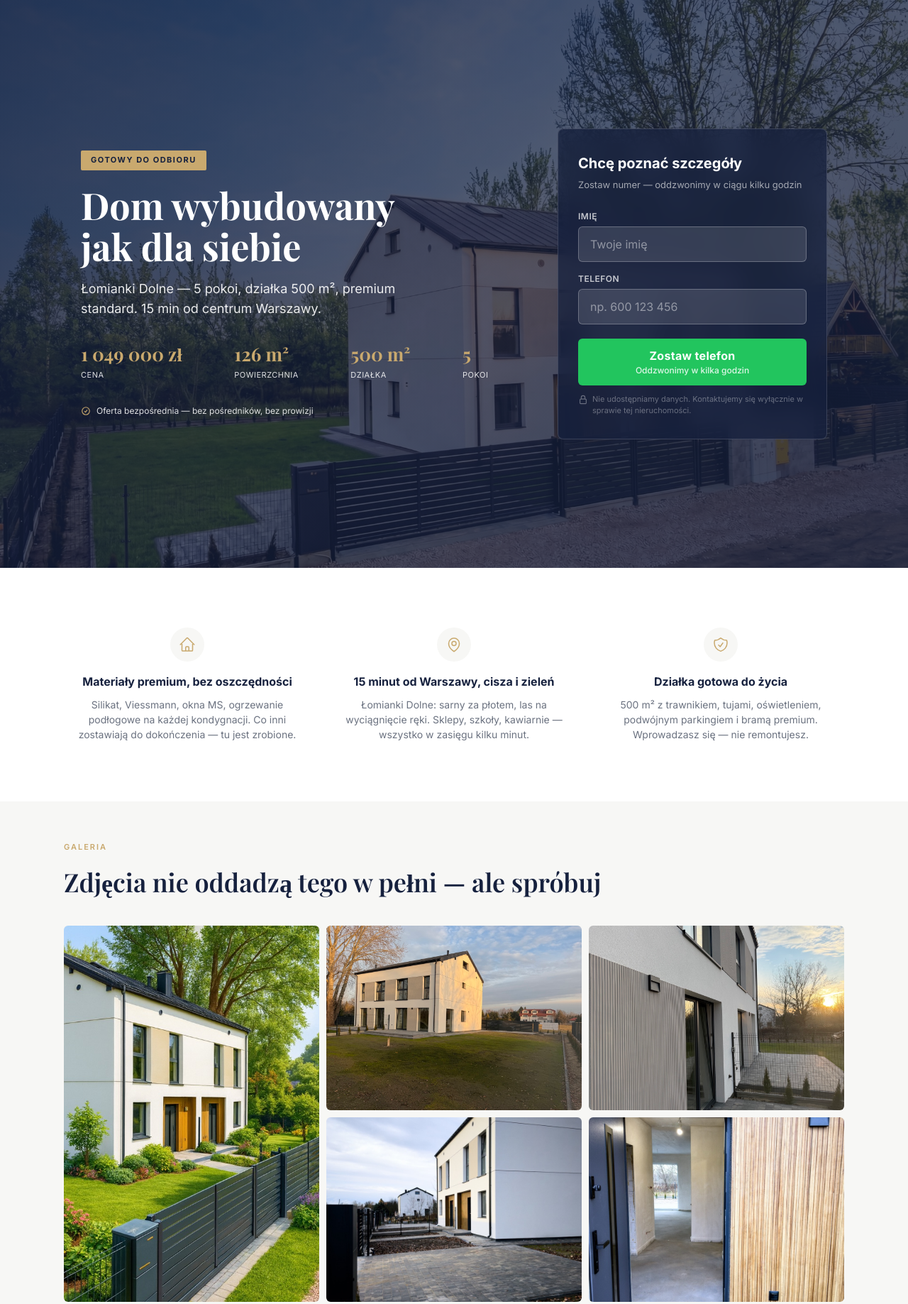
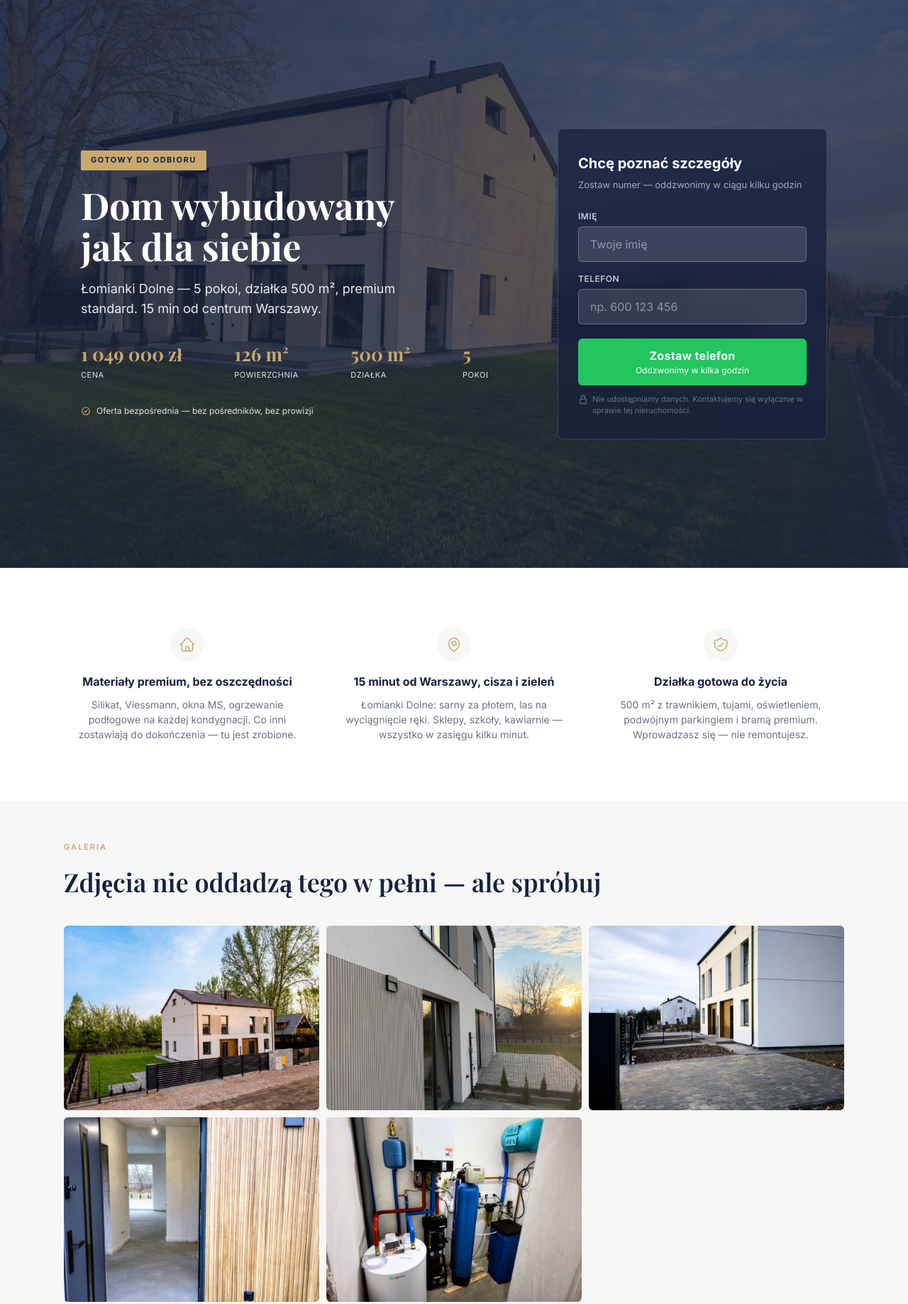
Before and after one commit to bartgryszko/brzegowa-landing, a website: page index.html in a window 1280 px wide. Shown: the top 1837 px of the page at 71% size. Drawn offline with nearby package versions, Linux system fonts and the light colour scheme.

Commit message:
Update photos: use garden view as hero, clean up unused images
- Set v_1 (garden.jpg) as hero/cover image
- Add boiler room photo to gallery
- Remove unused viz and back images
- Add .gitignore

```diff
--- a/index.html
+++ b/index.html
@@ -7,9 +7,9 @@
   <meta name="description" content="Wyjątkowy dom 126 m² w Łomiankach Dolnych. Premium standard, działka 500 m², blisko Warszawy.">
   <meta property="og:title" content="Dom w Łomiankach — wybudowany jak dla siebie">
   <meta property="og:description" content="126 m², działka 500 m², premium standard. Łomianki Dolne, 15 min od Warszawy.">
-  <meta property="og:image" content="/images/hero.jpg">
+  <meta property="og:image" content="/images/garden.jpg">
   <meta property="og:type" content="website">
-  <link rel="preload" as="image" href="images/hero.jpg">
+  <link rel="preload" as="image" href="images/garden.jpg">
   <link rel="preconnect" href="https://fonts.googleapis.com">
   <link rel="preconnect" href="https://fonts.gstatic.com" crossorigin>
   <link href="https://fonts.googleapis.com/css2?family=Inter:wght@400;500;600;700&family=Playfair+Display:wght@600;700&display=swap" rel="stylesheet">
@@ -92,7 +92,6 @@
     .gallery-label{font-size:11px;font-weight:600;letter-spacing:2px;text-transform:uppercase;color:var(--gold);margin-bottom:12px}
     .gallery-title{font-family:'Playfair Display',serif;font-size:clamp(24px,3vw,36px);font-weight:600;color:var(--navy);margin-bottom:32px}
     .gallery-grid{display:grid;grid-template-columns:1fr 1fr 1fr;grid-template-rows:260px 260px;gap:10px}
-    .gallery-grid .gi:first-child{grid-row:1/3}
     .gi{overflow:hidden;border-radius:6px;cursor:pointer}
     .gi img{width:100%;height:100%;object-fit:cover;transition:transform .4s}
     .gi:hover img{transform:scale(1.04)}
@@ -141,7 +140,6 @@
       .benefit:last-child{border-bottom:none}
       .benefit-icon{margin:0;flex-shrink:0}
       .gallery-grid{grid-template-columns:1fr 1fr;grid-template-rows:180px 180px 180px}
-      .gallery-grid .gi:first-child{grid-row:1/2;grid-column:1/3}
       .final-form .form-row{flex-direction:column;gap:14px}
     }
     @media(min-width:769px){
@@ -154,7 +152,7 @@
   <!-- ===== HERO + INLINE FORM ===== -->
   <section class="hero">
     <div class="hero-bg">
-      <img src="images/hero.jpg" alt="Dom w Łomiankach" width="1920" height="1080">
+      <img src="images/garden.jpg" alt="Dom w Łomiankach" width="1920" height="1080">
     </div>
     <div class="hero-inner">
       <div class="hero-text">
@@ -256,11 +254,11 @@
       <div class="gallery-label">Galeria</div>
       <div class="gallery-title">Zdjęcia nie oddadzą tego w pełni &mdash; ale spróbuj</div>
       <div class="gallery-grid">
-        <div class="gi" onclick="openLightbox(this)"><img src="images/viz-front.jpg" alt="Wizualizacja domu" loading="lazy"></div>
-        <div class="gi" onclick="openLightbox(this)"><img src="images/back.jpg" alt="Ogród" loading="lazy"></div>
+        <div class="gi" onclick="openLightbox(this)"><img src="images/hero.jpg" alt="Dom — widok z przodu" loading="lazy"></div>
         <div class="gi" onclick="openLightbox(this)"><img src="images/detail.jpg" alt="Detale elewacji" loading="lazy"></div>
         <div class="gi" onclick="openLightbox(this)"><img src="images/driveway.jpg" alt="Podjazd" loading="lazy"></div>
         <div class="gi" onclick="openLightbox(this)"><img src="images/entrance.jpg" alt="Wejście" loading="lazy"></div>
+        <div class="gi" onclick="openLightbox(this)"><img src="images/boiler.jpg" alt="Kotłownia — Viessmann, filtry Clack" loading="lazy"></div>
       </div>
     </div>
   </section>
```
Also changed, not shown: images/back.jpg (deleted), images/boiler.jpg (added), images/viz-entrance.jpg (deleted), images/viz-front.jpg (deleted), 1 other file.
